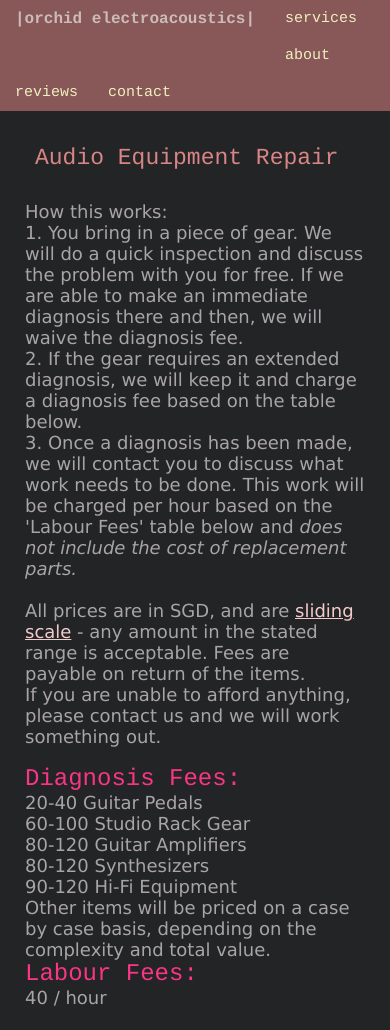
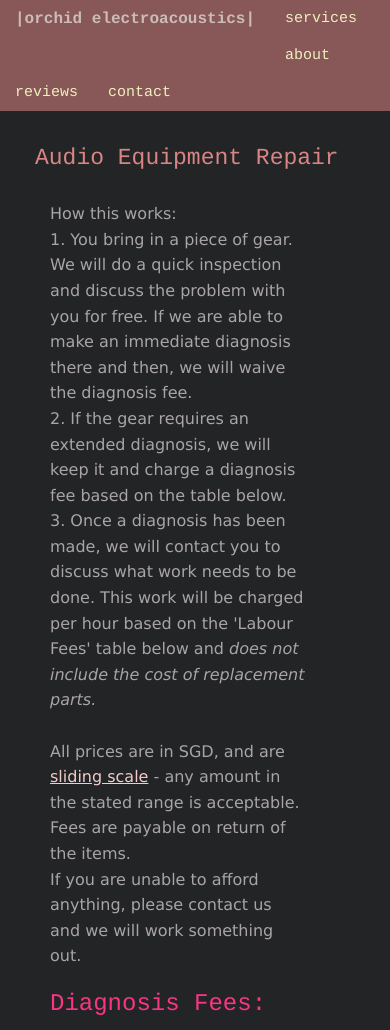
Before and after one commit to madamdata/oeawebsite, a plain HTML site: page index.html in a window 390 px wide. Shown: the top 1030 px of the page. Drawn offline with Linux system fonts and the light colour scheme.

Commit message:
mobile css

```diff
--- a/style.css
+++ b/style.css
@@ -14,6 +14,28 @@ body {
 		font-size: 18px;
 		max-width: 95%;
 		text-align: left;
+	}
+	div.segmentBlock {
+		margin-left: 25px;
+		margin-top: 15px;
+		font-size: 16px;
+		letter-spacing: 0px;
+		line-height: 1.6;
+		max-width: 75%;
+		/*text-align: justify;*/
+		text-align: left;
+	}
+	div.listBlock {
+		margin-left: 65px;
+		margin-top: 15px;
+		margin-bottom: 25px;
+		font-size: 16px;
+		letter-spacing: 0px;
+		line-height: 1.6;
+		max-width: 75%;
+		/*text-align: justify;*/
+		text-align: left;
+		background-color: #252222;
 	}
 	a.anchor {
 		display: block;
```
Also changed, not shown: 1 other file.
